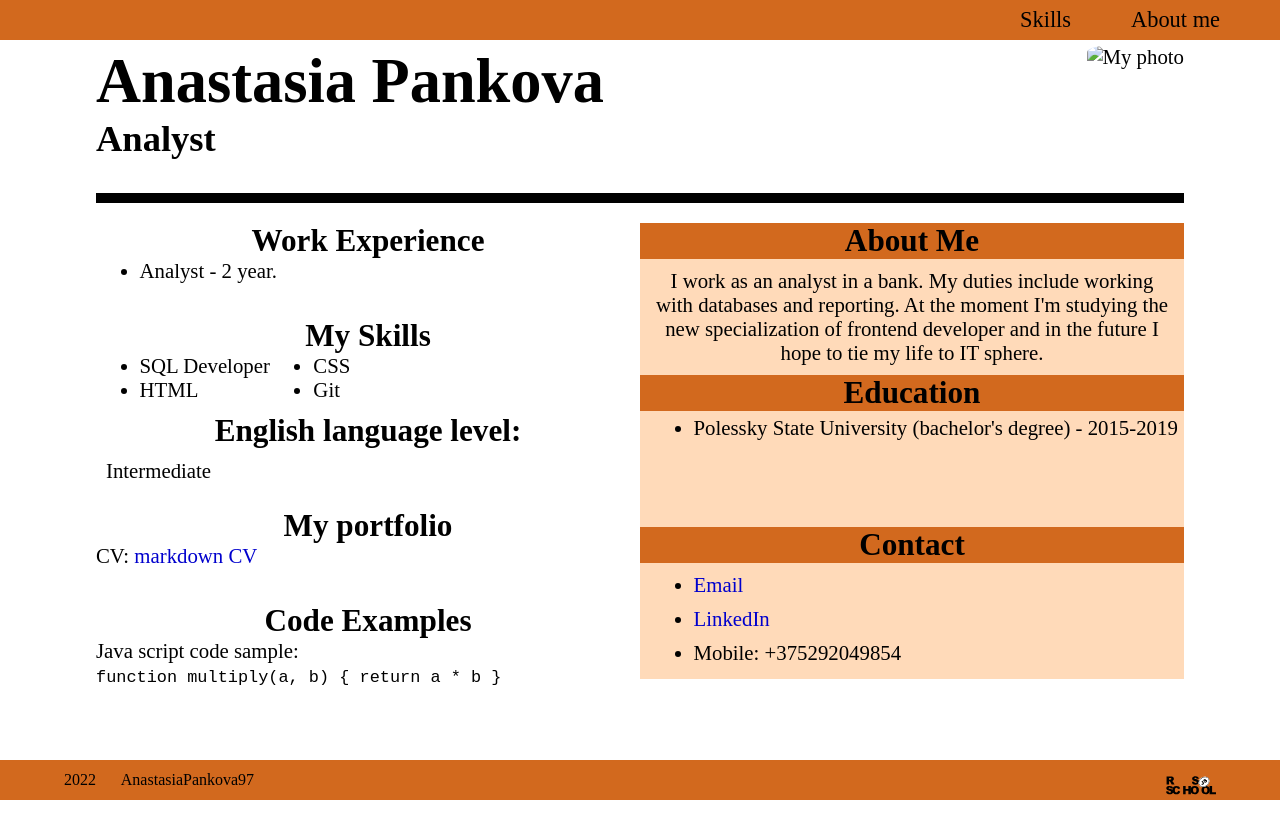
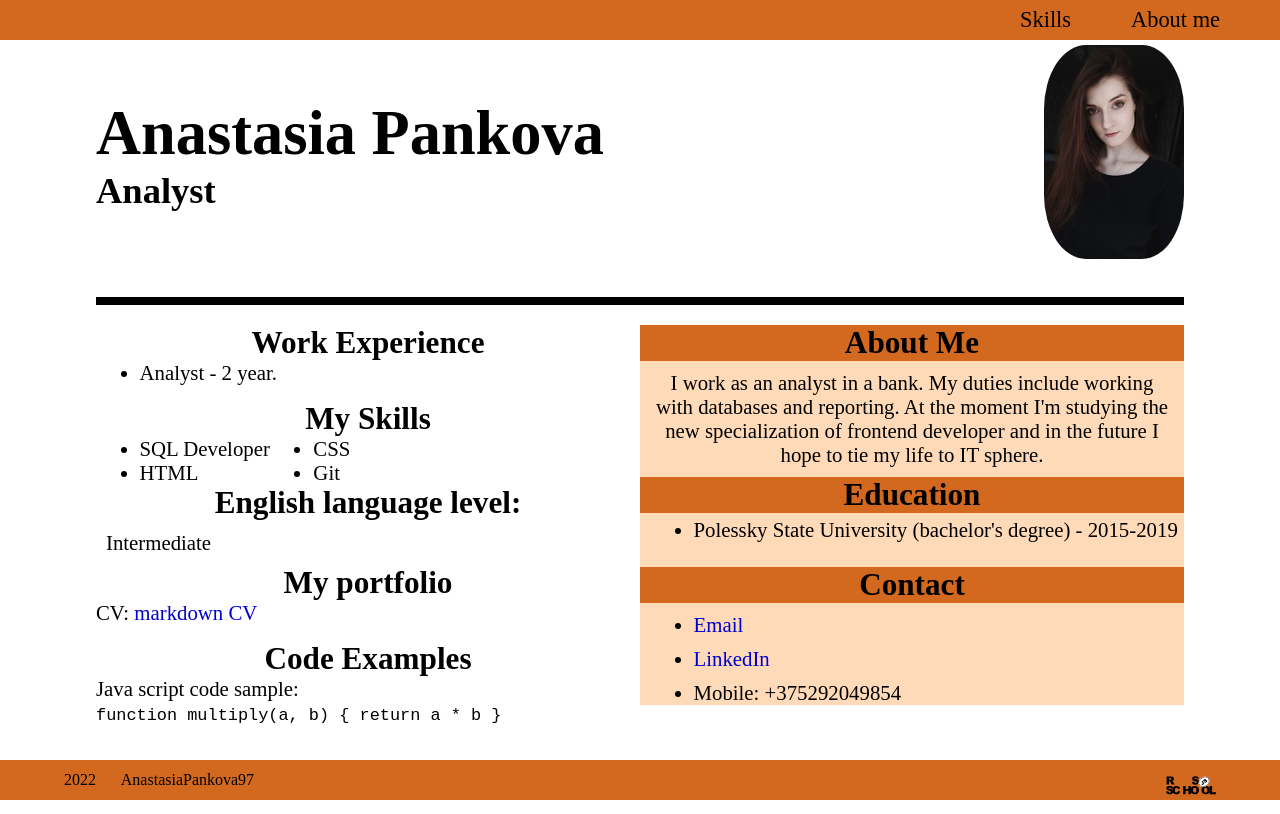
Before and after one commit to AnastasiaPankova97/rsschool-cv, a plain HTML site: page index.html in a window 1280 px wide. Drawn offline with Linux system fonts and the light colour scheme; the site is published under a folder, as on GitHub Pages, so addresses that start at the root find nothing.

Commit message:
fix: edit path to image

```diff
--- a/index.html
+++ b/index.html
@@ -26,7 +26,7 @@
                     <h3 class="job-name">Analyst</h3>
                 </div>
                 <div class="profile-image-block">
-                    <img src="/assets/images/profile-image.jpg" alt="My photo" class="profile-image">
+                    <img src="./assets/images/profile-image.jpg" alt="My photo" class="profile-image">
                 </div>
             </div>
         </div>
```
